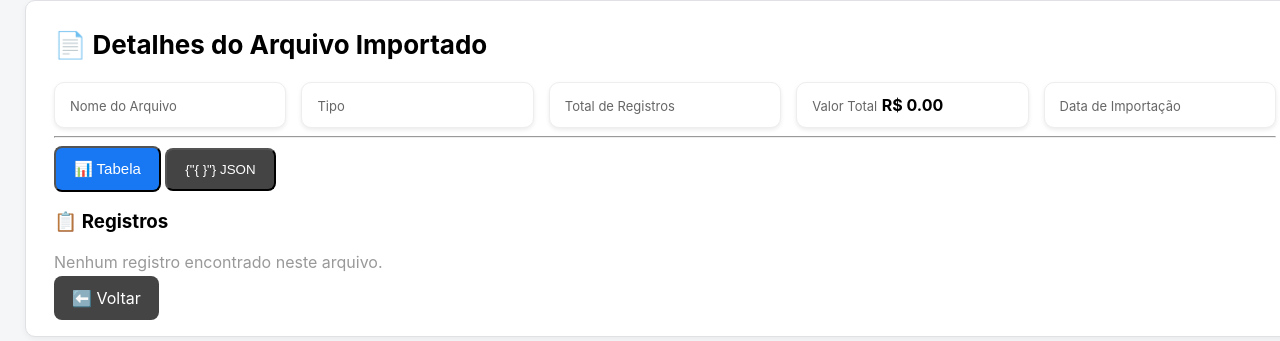
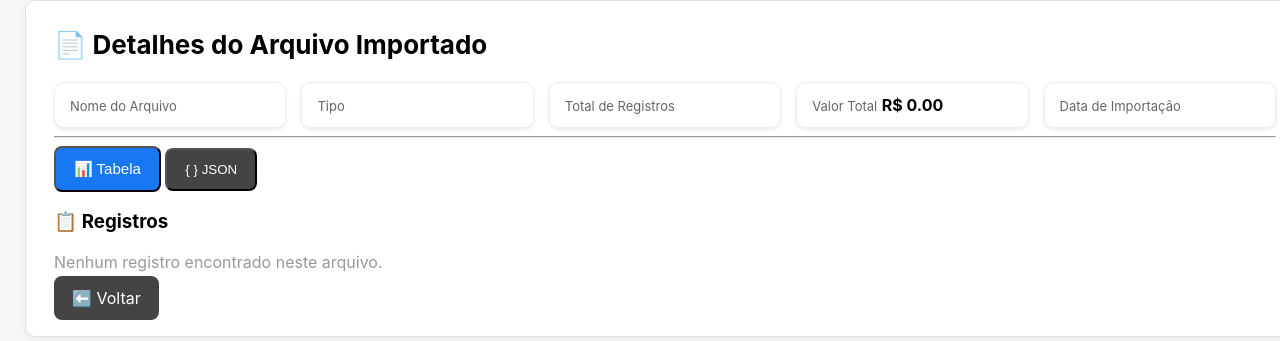
Before and after one commit to WilsonNous/NousCard, a Flask app: template templates/arquivo_detalhe.html in a window 1280 px wide; the page is wider, and only the part inside the window is pictured. Shown: the part 90-431 px from the top of that part. Run offline with Flask 3, Linux system fonts and the light colour scheme; the template is opened without the code that fills it, so the values that code supplies are empty.

Commit message:
Update arquivo_detalhe.html

```diff
--- a/templates/arquivo_detalhe.html
+++ b/templates/arquivo_detalhe.html
@@ -38,7 +38,7 @@
     <!-- BOTÕES DE VISUALIZAÇÃO -->
     <div style="margin-bottom:15px;">
         <button id="btnTable" class="nc-btn-primary">📊 Tabela</button>
-        <button id="btnJson" class="nc-btn-secondary">{"{ }"} JSON</button>
+        <button id="btnJson" class="nc-btn-secondary">{ } JSON</button>
     </div>
 
     <!-- TABELA (VISÃO PRINCIPAL) -->
```
